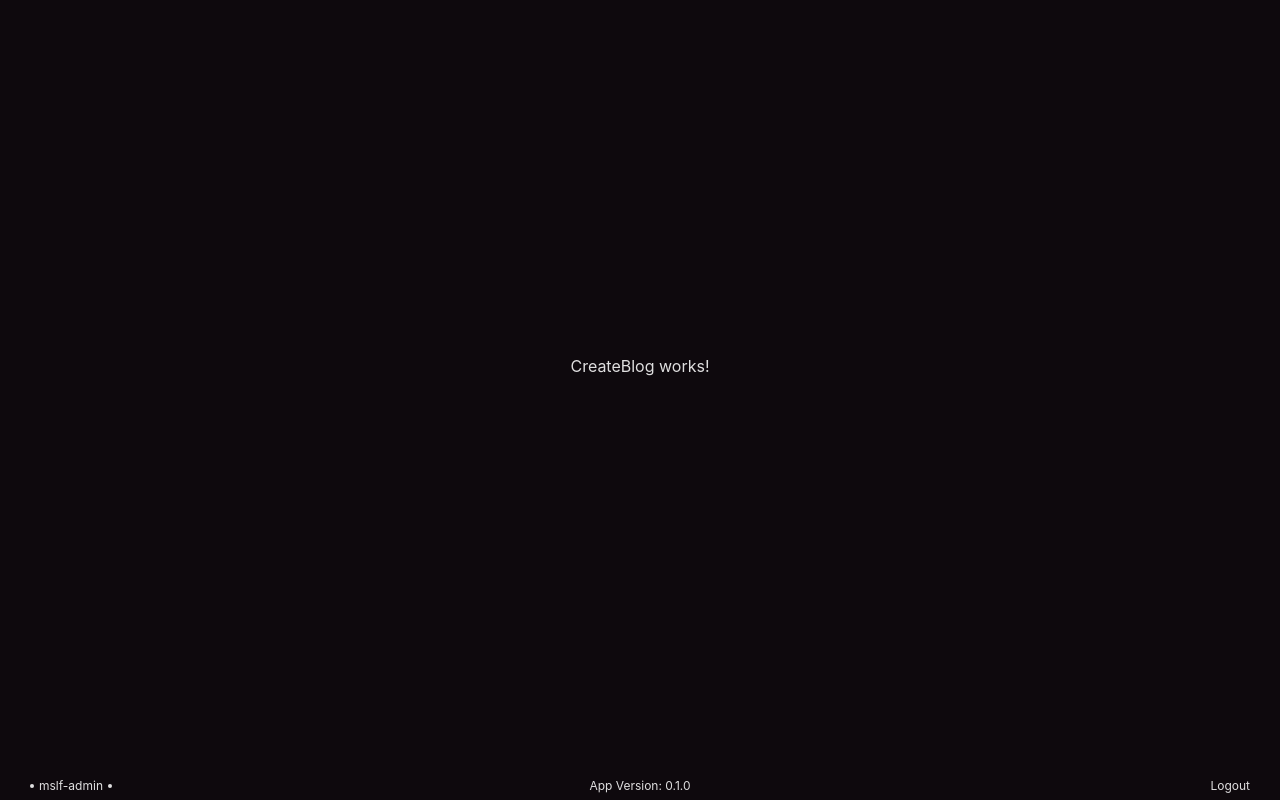
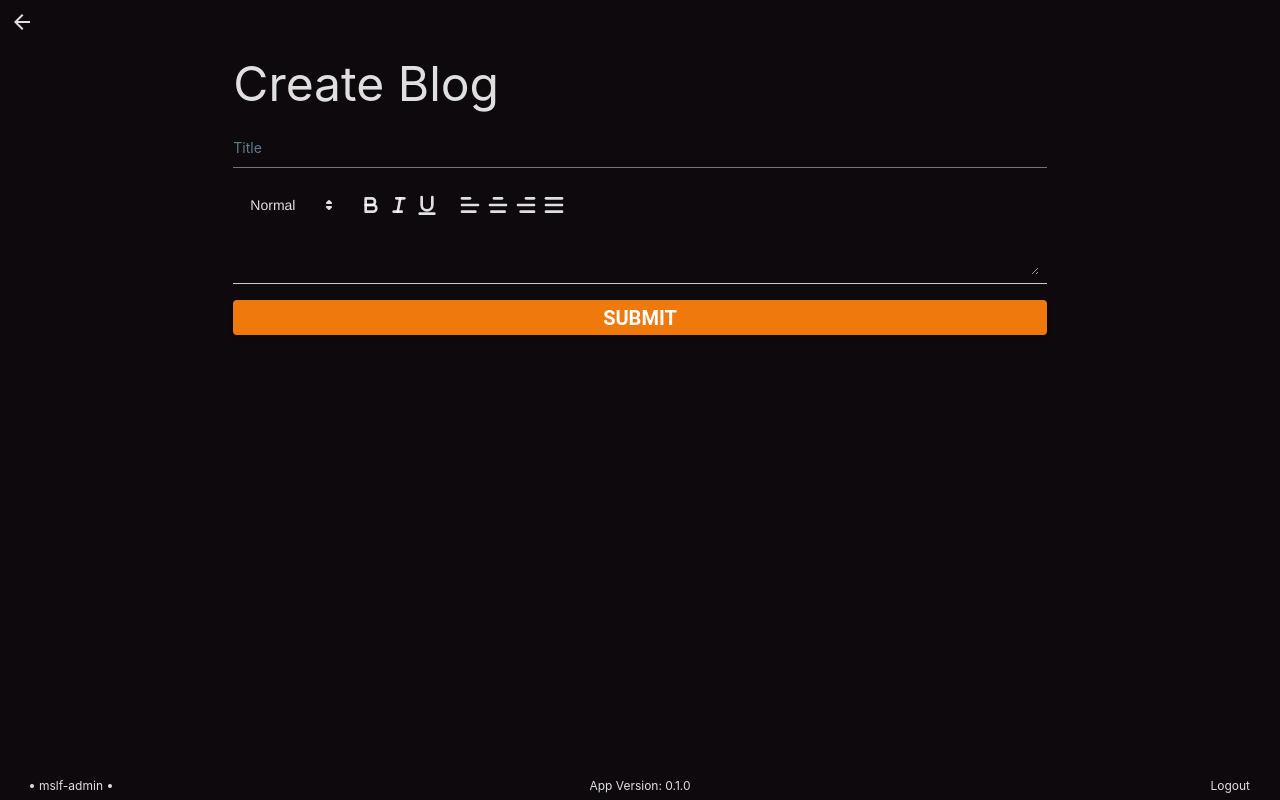
Before and after one commit to RDoneux/mslf-web-admin, a React (Vite) app: page /create-blog in a window 1280 px wide. Built offline with nearby package versions, Linux system fonts and the light colour scheme; no server answers; sample sign-in values are in the browser's storage.

Commit message:
adds create/edit blog

```diff
--- a/src/routes/create-blog/CreateBlog.tsx
+++ b/src/routes/create-blog/CreateBlog.tsx
@@ -1,3 +1,122 @@
+import { useEffect, useReducer, useState } from 'react';
+import { useNavigate, useParams } from 'react-router-dom';
+import { db } from '../../firebase';
+import {
+  doc,
+  DocumentSnapshot,
+  getDoc,
+  setDoc,
+  Timestamp
+} from 'firebase/firestore';
+import { IBlog } from '../../interfaces/IBlog';
+import {
+  createBlogReducer,
+  IBlogInitialState,
+  overrideBlog,
+  updateContent,
+  updateTitle
+} from './reducers/CreateBlogReducer';
+import toast from 'react-hot-toast';
+import validateCreateBlogForm from './hooks/useValidateCreateBlogForm';
+import { calculateReadingTime } from '../../helpers/PoemUtils';
+import styles from '../create-poem/CreatePoem.module.css';
+import BackButton from '../../components/back-button/BackButton';
+import MslfInput from '../../components/MslfInput';
+import ReactQuill from 'react-quill';
+import { Button } from '@material-tailwind/react';
+
 export default function CreateBlog() {
-  return <p>CreateBlog works!</p>;
+  const [state, dispatch] = useReducer(createBlogReducer, IBlogInitialState);
+  const [submitted, setSubmitted] = useState<boolean>();
+  const navigate = useNavigate();
+  let errors: { [key: string]: string } = {};
+
+  const { id } = useParams();
+
+  const modules = {
+    toolbar: [
+      [{ header: [1, 2, 3, false] }],
+      ['bold', 'italic', 'underline'],
+      [
+        { align: '' },
+        { align: 'center' },
+        { align: 'right' },
+        { align: 'justify' }
+      ]
+    ]
+  };
+
+  useEffect(() => {
+    if (!id) return;
+
+    const documentReference = doc(db, 'blogs', id ?? '');
+    getDoc(documentReference).then((documentSnapshot: DocumentSnapshot) => {
+      const blog: IBlog = { ...documentSnapshot.data() } as IBlog;
+      dispatch(overrideBlog(blog));
+    });
+  }, [id]);
+
+  async function onSubmit() {
+    errors = validateCreateBlogForm(state);
+    setSubmitted(true);
+
+    if (Object.values(errors ?? {}).length) {
+      toast.error(
+        `The following inputs are required: ${Object.values(errors).join(', ')}`
+      );
+      return;
+    }
+
+    const detailsDocumentReference = doc(db, 'author/details');
+    const author = await getDoc(detailsDocumentReference);
+    const { name } = author.data() as { name: string };
+
+    const submitObject: IBlog = { ...state };
+    submitObject.author = name;
+    submitObject.dateCreated = Timestamp.fromDate(new Date());
+    submitObject.timeToRead = `${calculateReadingTime(submitObject.content)} read`;
+    submitObject.id = crypto.randomUUID();
+
+    const documentReference = doc(db, 'blogs', submitObject.id);
+    toast.promise(setDoc(documentReference, submitObject), {
+      success: () => {
+        return `'${submitObject.title}' successfully uploaded`;
+      },
+      loading: `Creating '${submitObject.title}'`,
+      error: `There was an error creating '${submitObject.title}'`
+    });
+
+    navigate('/blogs');
+  }
+
+  return (
+    <form
+      className={`${styles['form']} grid grid-cols-1 gap-4 h-full w-full p-5 mt-10 md:w-2/3`}
+    >
+      <BackButton />
+      <h1 className="text-5xl">{id ? 'Edit Blog' : 'Create Blog'}</h1>
+      <MslfInput
+        value={state.title}
+        label="Title"
+        error={submitted && !errors?.title}
+        onChange={(e) => dispatch(updateTitle(e))}
+      />
+
+      <ReactQuill
+        value={state.content}
+        onChange={(e) => dispatch(updateContent(e))}
+        modules={modules}
+      />
+
+      <Button
+        className="rounded h-[35px] bg-[#ef790d] hover:bg-[#ef790daa]"
+        onClick={onSubmit}
+        placeholder={undefined}
+        onPointerEnterCapture={undefined}
+        onPointerLeaveCapture={undefined}
+      >
+        <p className="text-xl">Submit</p>
+      </Button>
+    </form>
+  );
 }
--- /dev/null
+++ b/src/routes/create-blog/hooks/useValidateCreateBlogForm.ts
@@ -0,0 +1,17 @@
+import { IBlog } from "../../../interfaces/IBlog";
+
+export default function validateCreateBlogForm(blogFormState: IBlog) {
+    const errors: { [key: string]: string } = {
+        title: validateIsRequired(blogFormState.title) ? 'Title' : '',
+        content: validateIsRequired(blogFormState.content) ? 'Content' : ''
+    }
+
+    if (!errors.title) delete errors.title;
+    if (!errors.content) delete errors.content;
+
+    return errors;
+}
+
+function validateIsRequired(value: string): boolean {
+    return !value;
+}
--- /dev/null
+++ b/src/routes/create-blog/reducers/CreateBlogReducer.ts
@@ -0,0 +1,56 @@
+import { Timestamp } from "firebase/firestore";
+import { IBlog } from "../../../interfaces/IBlog";
+
+export const IBlogInitialState: IBlog = {
+    author: '',
+    id: crypto.randomUUID(),
+    content: '',
+    title: '',
+    timeToRead: '',
+    dateCreated: Timestamp.fromDate(new Date())
+}
+
+const CreateBlogReducerType = {
+    UPDATE_AUTHOR: '611b29e5-5eac-4df9-bd18-9cb23debe08d',
+    UPDATE_CONTENT: '6ebdef19-c5a0-47d1-9e96-0afe7cb03185',
+    UPDATE_TITLE: 'da40596f-0622-48f2-a2b3-13687802224f',
+    OVERRIDE_BLOG: '40132fe1-91f0-4797-9ae6-ed5a481762d9'
+}
+type CreateBlogReducerTypes = (typeof CreateBlogReducerType)[keyof typeof CreateBlogReducerType];
+
+interface CreateBlogReducerAction {
+    type: CreateBlogReducerTypes;
+    payload: string;
+}
+
+export function createBlogReducer(state: IBlog, action: CreateBlogReducerAction): IBlog {
+    switch (action.type) {
+        case CreateBlogReducerType.UPDATE_AUTHOR:
+            return { ...state, author: action.payload }
+        case CreateBlogReducerType.UPDATE_CONTENT:
+            return { ...state, content: action.payload }
+        case CreateBlogReducerType.UPDATE_TITLE:
+            return { ...state, title: action.payload }
+        case CreateBlogReducerType.OVERRIDE_BLOG:
+            const blog: IBlog = JSON.parse(action.payload);
+            return { ...blog }
+        default:
+            throw new Error('Unknown reducer type');
+    }
+}
+
+export function updateAuthor(name: string): CreateBlogReducerAction {
+    return { type: CreateBlogReducerType.UPDATE_AUTHOR, payload: name }
+}
+
+export function updateContent(content: string): CreateBlogReducerAction {
+    return { type: CreateBlogReducerType.UPDATE_CONTENT, payload: content }
+}
+
+export function updateTitle(title: string): CreateBlogReducerAction {
+    return { type: CreateBlogReducerType.UPDATE_TITLE, payload: title }
+}
+
+export function overrideBlog(blog: IBlog): CreateBlogReducerAction {
+    return { type: CreateBlogReducerType.OVERRIDE_BLOG, payload: JSON.stringify(blog) }
+}
```
